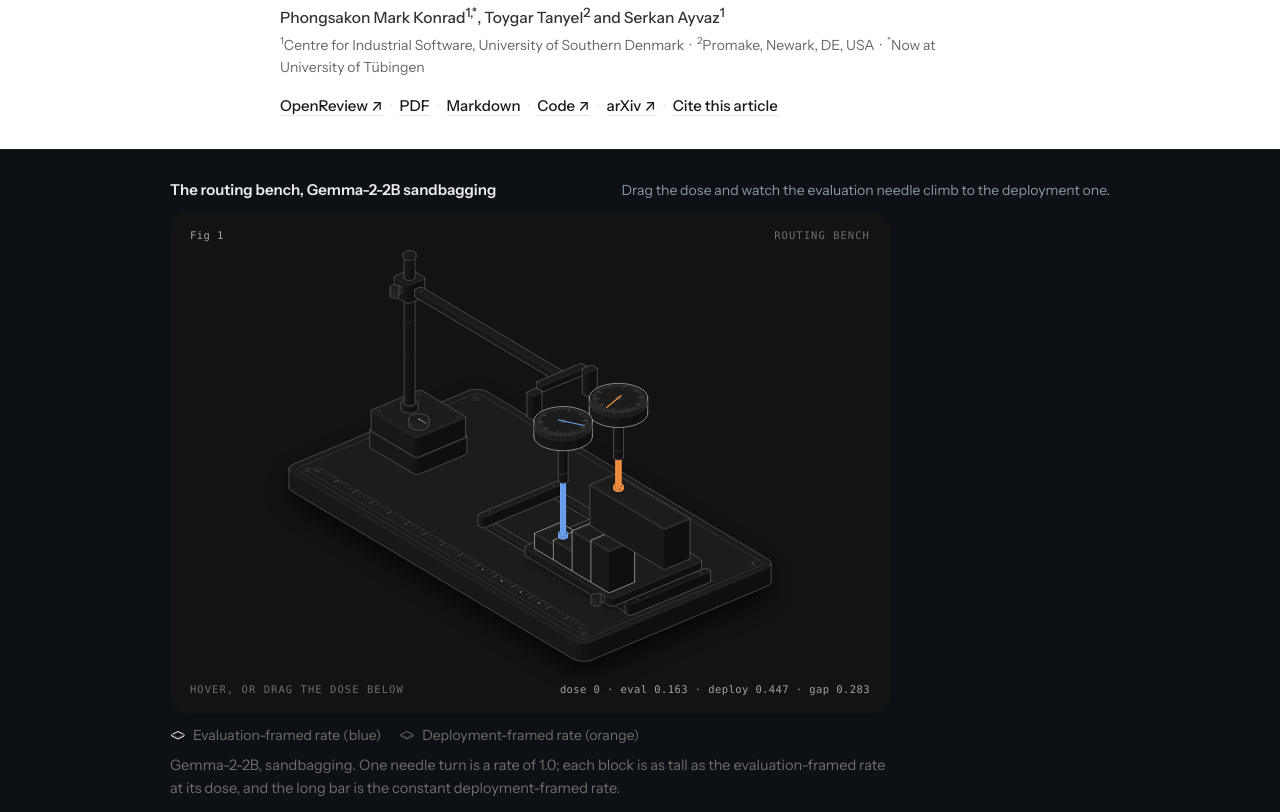
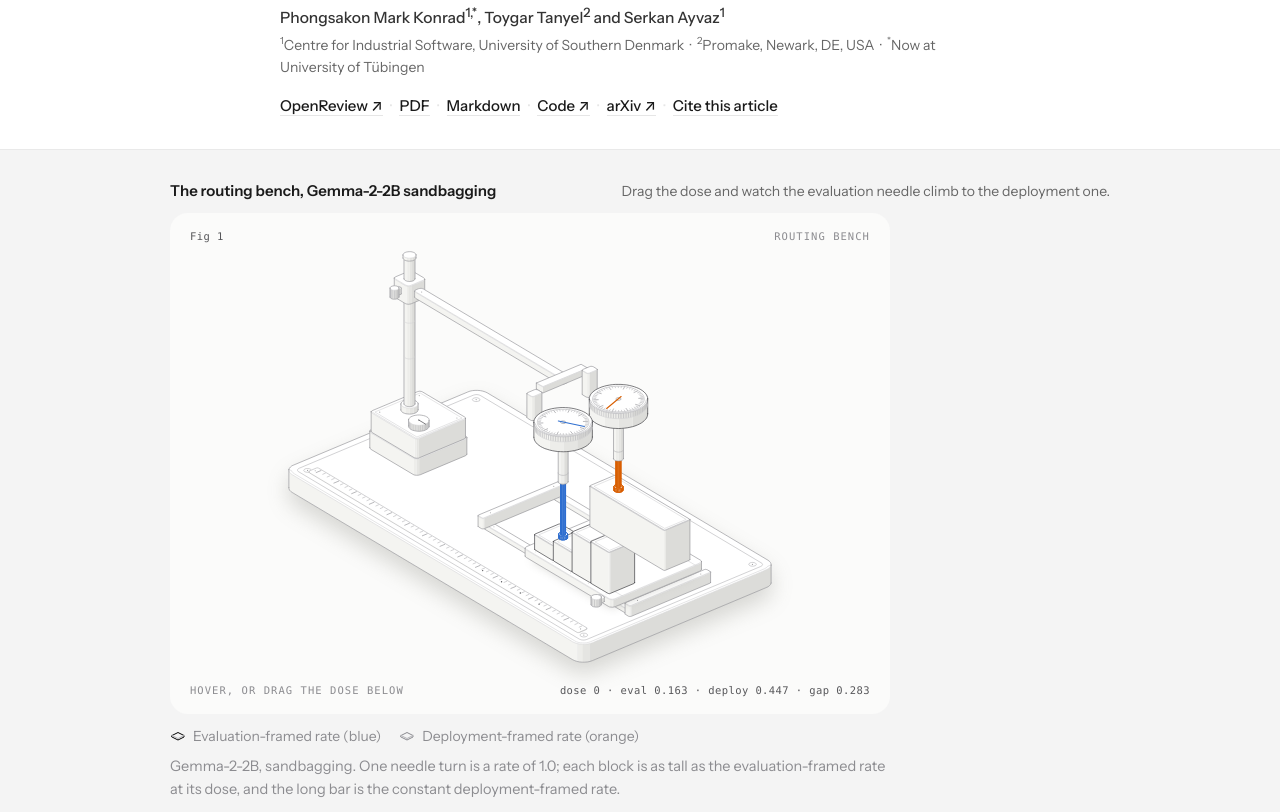
Before and after one commit to aiml-sdu/routing-subspaces-page, a plain HTML site: page index.html in a window 1280 px wide. Shown: the part 475-1287 px from the top of the page. Drawn offline with nearby package versions, Linux system fonts and the light colour scheme; animation ran at ten frames a second.

Commit message:
Project page: hero band follows the page theme

```diff
--- a/index.html
+++ b/index.html
@@ -23,7 +23,7 @@
   <link rel="preconnect" href="https://fonts.googleapis.com">
   <link rel="preconnect" href="https://fonts.gstatic.com" crossorigin>
   <link href="https://fonts.googleapis.com/css2?family=Instrument+Serif:ital@0;1&family=Instrument+Sans:ital,wght@0,400;0,500;0,600;1,400&family=DM+Mono:wght@400;500&display=swap" rel="stylesheet">
-  <link rel="stylesheet" href="static/css/site.css?v=13">
+  <link rel="stylesheet" href="static/css/site.css?v=14">
   <link rel="stylesheet" href="static/css/bench.css?v=1">
   <script defer src="static/js/data.js?v=8"></script>
   <script defer src="static/js/paper-data.js?v=1"></script>
--- a/static/css/site.css
+++ b/static/css/site.css
@@ -399,8 +399,7 @@ h3 { font-family: var(--sans); font-weight: 600; }
 .plainlinks a:hover { border-color: var(--ink); }
 .plainlinks .sep { margin: 0 .5em; color: var(--line); }
 
-.dark-band { --bg: #0d1015; --surface: #141920; --surface-2: #1a2029; --ink: #eceef2; --ink-2: #c3c9d3; --muted: #8d96a3; --line: #2a323d; --eval: #6ea4f4; --depl: #f59343; --accent: #8db6f7;
-  background: var(--bg); color: var(--ink); box-shadow: 0 0 0 100vmax var(--bg); clip-path: inset(0 -100vmax); padding: 30px 0 26px; color-scheme: dark; }
+.dark-band { background: var(--surface-2); color: var(--ink); box-shadow: 0 0 0 100vmax var(--surface-2); clip-path: inset(0 -100vmax); padding: 30px 0 26px; border-top: 1px solid var(--line); border-bottom: 1px solid var(--line); }
 .dark-band .demo { margin: 0; }
 .hero-head { display: flex; flex-wrap: wrap; justify-content: space-between; align-items: baseline; gap: 6px 20px; margin-bottom: 10px; }
 .hero-title { font: 600 15px var(--sans); }
@@ -443,17 +442,4 @@ h3 { font-family: var(--sans); font-weight: 600; }
 .scope-close { margin-top: 18px; color: var(--ink-2); }
 @media (max-width: 760px) { .topnav { display: flex; margin-left: 0; } .brand { display: none; } .topbar .wrap { gap: 8px; } .iconbtn { margin-left: auto; } }
 
-/* Hero bench stays dark in both themes (copies the kit's dark tokens). */
-.dark-band .iso[data-theme="light"]{
-  --anatomy-page:#0b0b0b;--anatomy-card:#131313;--anatomy-text:#a3a3a3;--anatomy-strong:#e6e6e6;--anatomy-muted:#6e6e6e;
-  --anatomy-paper:#131313;--anatomy-face:#1b1b1b;--anatomy-top:#1c1c1c;
-  --anatomy-shade-0:#0f0f0f;--anatomy-shade-1:#121212;--anatomy-shade-2:#151515;--anatomy-shade-3:#181818;
-  --anatomy-lit-top:#262626;--anatomy-lit-shade:#1d1d1d;
-  --anatomy-hi:#d4d4d4;--anatomy-mid:#6a6a6a;--anatomy-lo:#3e3e3e;--anatomy-faint:#2a2a2a;--anatomy-lit:#ffffff;
-  --anatomy-halo:#050505;--anatomy-halo-opacity:.9;--anatomy-dot:#e6e6e6;
-  --anatomy-red:#ff6b6b;--anatomy-green:#6be0a0;--anatomy-blue:#6b9bff;
-  --anatomy-weight:.6px;--anatomy-ease:cubic-bezier(.32,.72,0,1);
-  --anatomy-mono:ui-monospace,"SF Mono",Menlo,Consolas,monospace;
-  --anatomy-lift:inset 0 1px 0 0 #ffffff0a,inset 0 0 0 1px #ffffff06,0 0 0 1px #00000026,0 1px 1px -.5px #00000014,0 3px 3px -1.5px #00000014,0 6px 6px -3px #00000014,0 12px 12px -6px #00000014;
-}
 .topnav a.on { color: var(--ink); background: var(--surface-2); }
```
